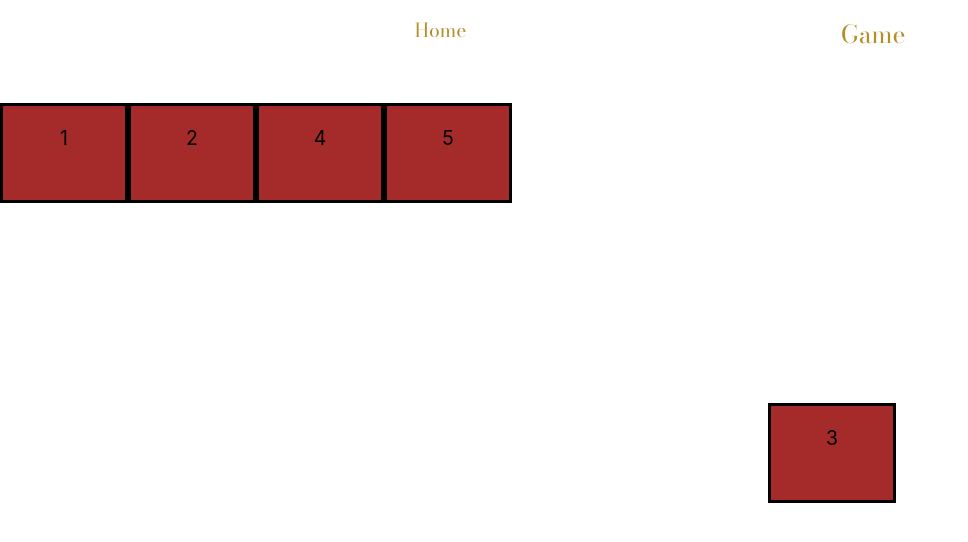
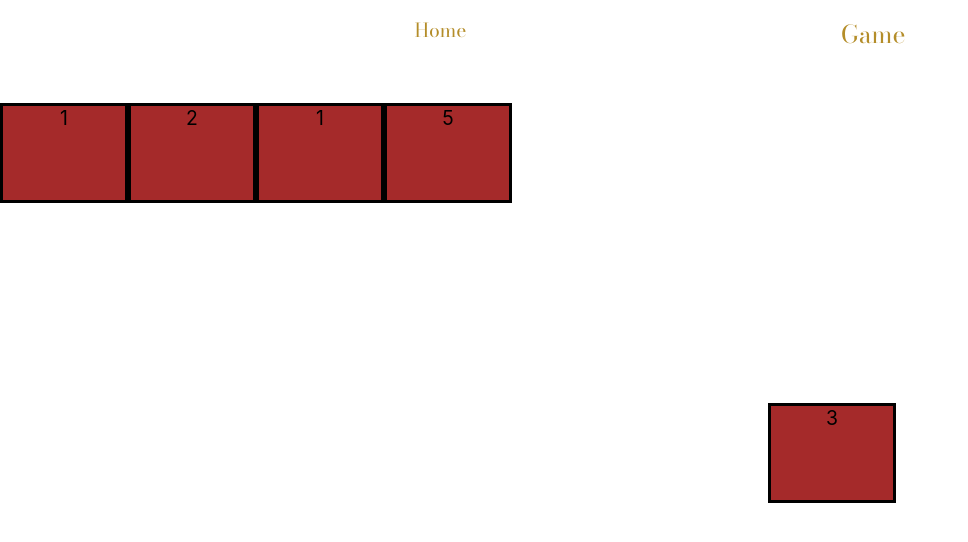
Before and after one commit to Timothee-Augustin/Hackathon-the-winer, a React (Create React App) app in the folder the-winer/: page /game in a window 1280 px wide. Shown: the top 542 px of the page, without its empty margins (0-968 px from the left). Built offline with nearby package versions, Linux system fonts and the light colour scheme.

Commit message:
Preparing the field

```diff
--- a/the-winer/src/components/CSS/Game.css
+++ b/the-winer/src/components/CSS/Game.css
@@ -8,13 +8,20 @@
 
 .grid-element{
     border: solid 3px black;
-    padding: 20px;
+    padding: 0;
+    margin: 0;
     background-color: brown;
 }
 
 #a {
     grid-column: 7 / 8;
     grid-row: 4 / 5 ;
+}
+
+#menfou {
+    height: 100%;
+    width: 100%;
+    z-index: 10;
 }
 
 .button {
--- /dev/null
+++ b/the-winer/src/components/ClickableCell.jsx
@@ -0,0 +1,31 @@
+import React from "react";
+import PropTypes from "prop-types";
+import "./CSS/Game.css";
+
+function ClickableCell({ setCell, cell }) {
+  function fillCell() {
+    setCell(true);
+  }
+  if (cell === true) {
+    return <h1>Hello World</h1>;
+  }
+  return (
+    <div
+      id="menfou"
+      type="button"
+      role="button"
+      tabIndex="-1"
+      onKeyDown={fillCell}
+      onClick={fillCell}
+    >
+      1{" "}
+    </div>
+  );
+}
+
+ClickableCell.propTypes = {
+  setCell: PropTypes.func.isRequired,
+  cell: PropTypes.bool.isRequired,
+};
+
+export default ClickableCell;
--- /dev/null
+++ b/the-winer/src/components/FilledCell.jsx
@@ -0,0 +1,14 @@
+import React from "react";
+// import PropTypes from "prop-types";
+
+function FilledCell() {
+  return (
+    <>
+      <p>menfou</p>
+    </>
+  );
+}
+
+// FilledCell.propTypes = {};
+
+export default FilledCell;
--- a/the-winer/src/components/Game.jsx
+++ b/the-winer/src/components/Game.jsx
@@ -1,8 +1,12 @@
 import React, { useState, useEffect } from "react";
 import Income from "./Income";
+import ClickableCell from "./ClickableCell";
+// import FilledCell from "./FilledCell";
 import "./CSS/Game.css";
 
 function Game() {
+  const [cell, setCell] = useState(false);
+  //   const [gridData, setGridData] = useState(false);
   const [gain, setGain] = useState();
   useEffect(() => {
     setGain(1);
@@ -17,7 +21,7 @@ function Game() {
           3
         </div>
         <div className="grid-element" id="b">
-          4
+          <ClickableCell cell={cell} setCell={setCell} />
         </div>
         <div className="grid-element" id="c">
           5
```
